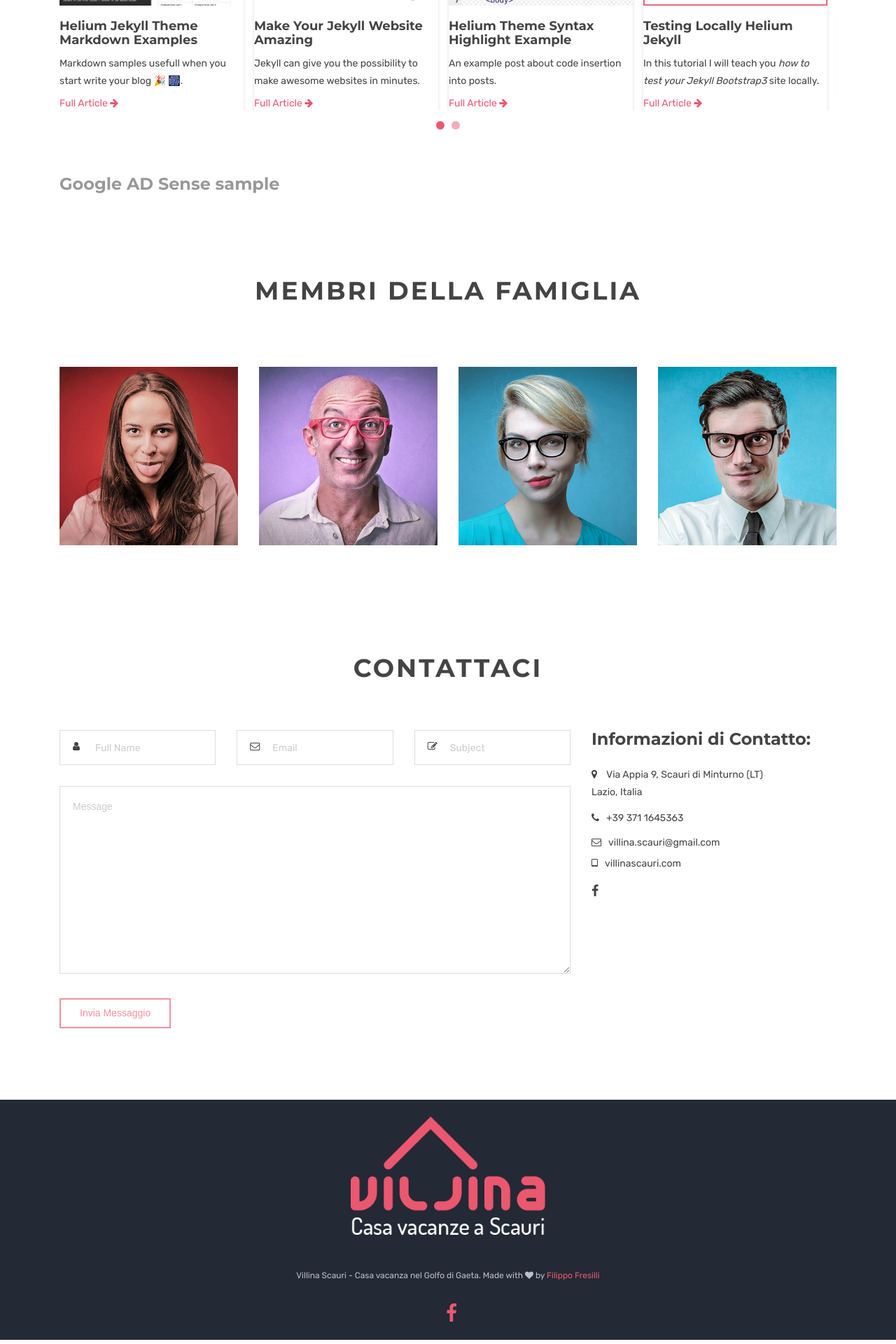
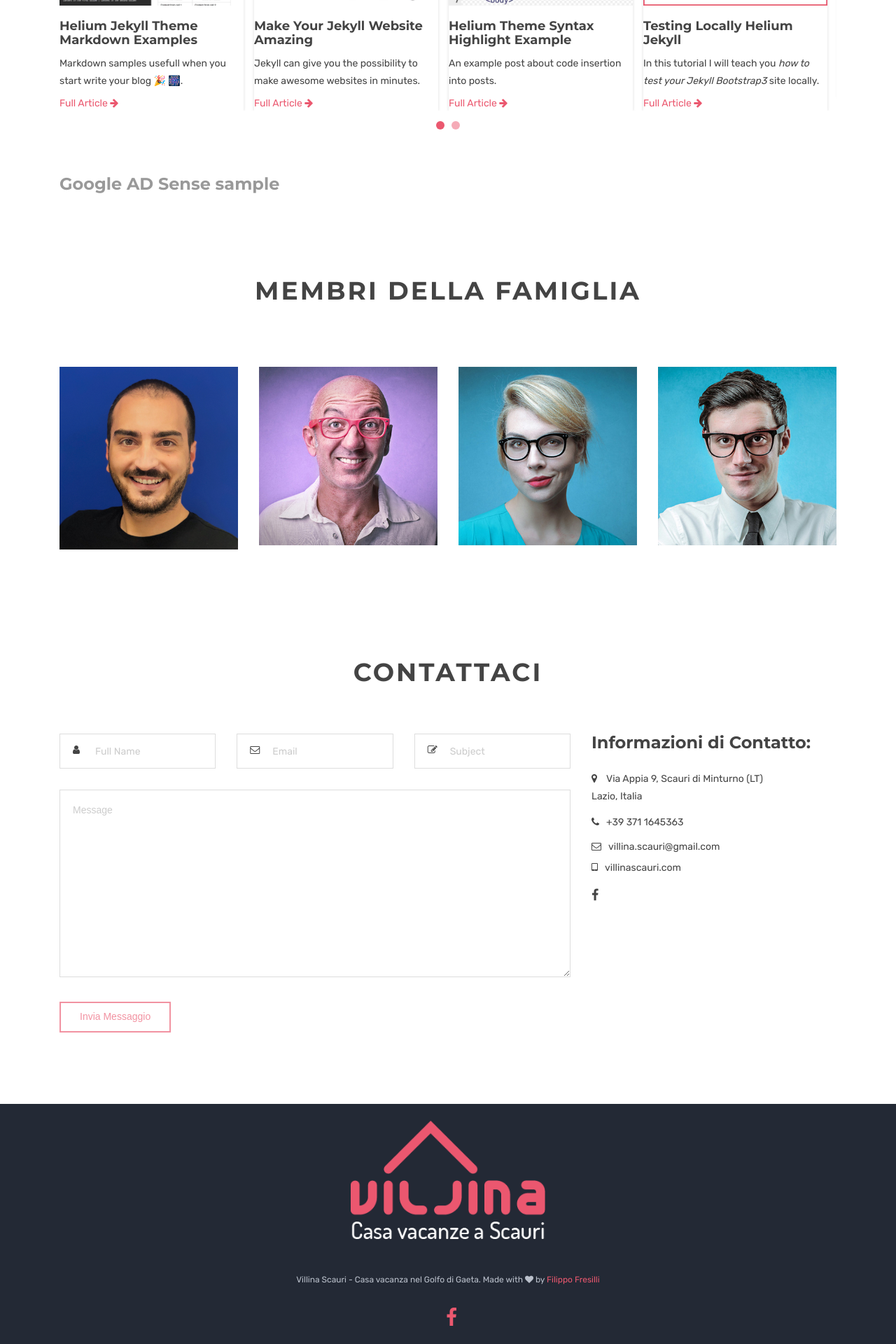
Before and after one commit to filippo-fresilli/villina-scauri, a Jekyll site: the page built from index.html, in a window 1280 px wide. Shown: the part 2592-4512 px from the top of the page at 70% size. Built offline with Jekyll 4.4.1, drawn with Linux system fonts in a browser that asks for light colours.

Commit message:
added photo in team members

```diff
--- a/index.html
+++ b/index.html
@@ -638,8 +638,8 @@ canonical: https://villinascauri.com
             <!-- Team Item Starts -->
             <figure>
               <img
-                src="{{ BASE_PATH }}/assets/images/team/team-05.jpg"
-                alt=""
+                src="{{ BASE_PATH }}/assets/images/team/filippo.jpg"
+                alt="Filippo"
               />
               <div class="image-overlay">
                 <div class="overlay-text text-center">
```
Also changed, not shown: assets/images/team/filippo.jpg (added).
